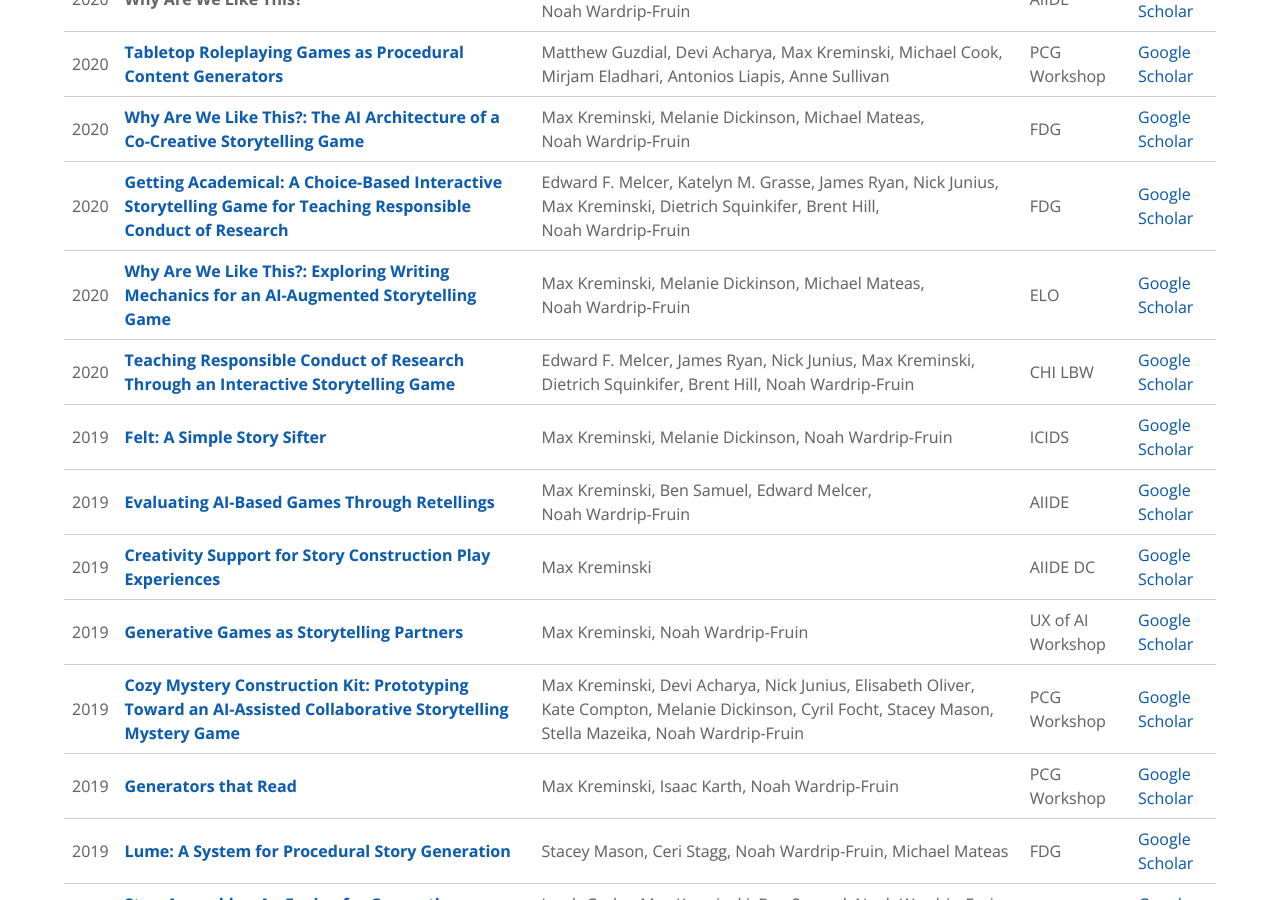
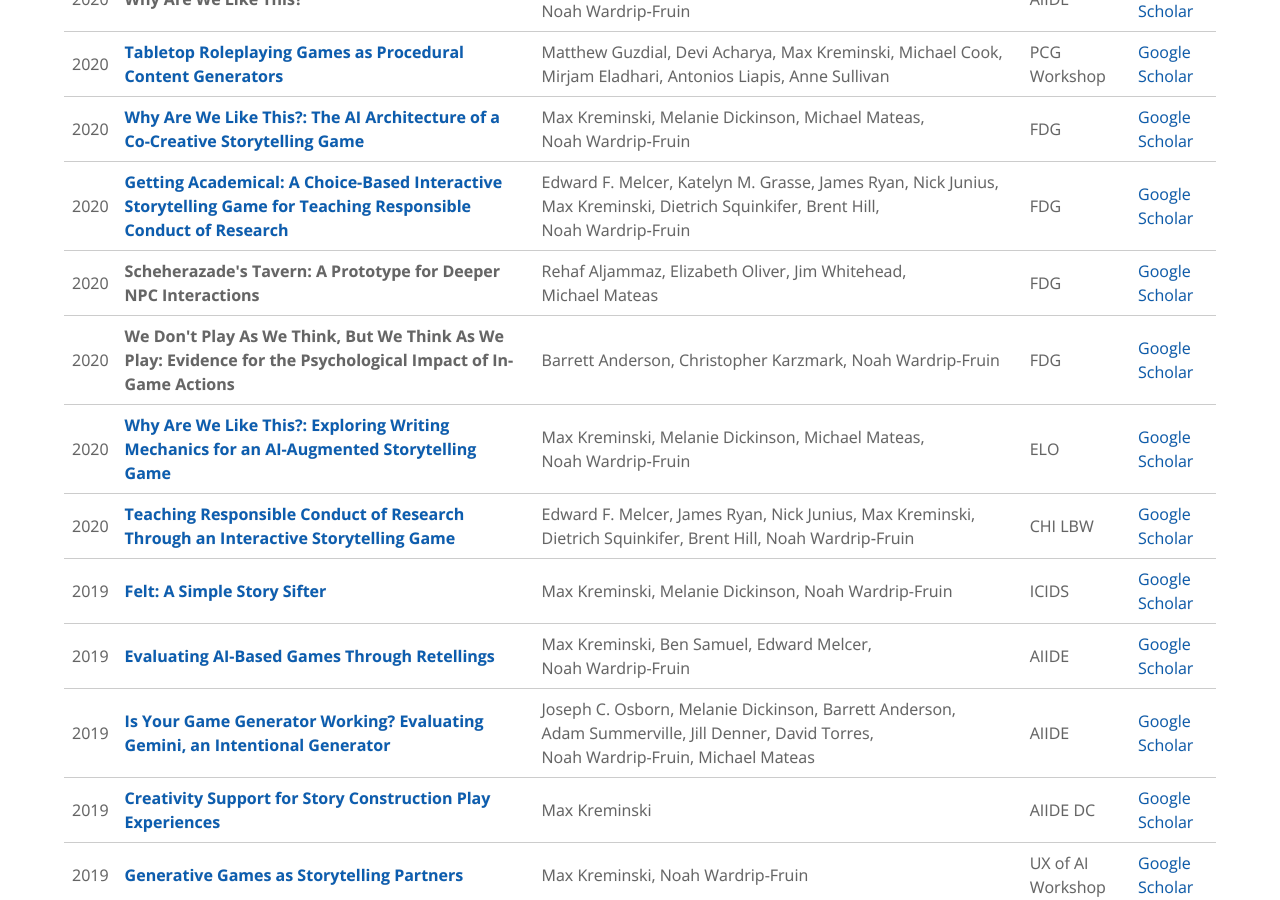
Before and after one commit to ExpressiveIntelligence/expressiveintelligence.github.io, a Jekyll site: the page built from publications/index.html, in a window 1280 px wide and 900 px high, scrolled down 282 px. Built offline with Jekyll 4.4.1, drawn with Linux system fonts in a browser that asks for light colours.

Commit message:
Add recent Barrett + Rehaf papers (AIIDE 2019, FDG 2020)

```diff
--- a/_data/publications.json
+++ b/_data/publications.json
@@ -47,6 +47,24 @@
   "pubtype": "full"
 },
 {
+  "title": "Scheherazade's Tavern: A Prototype for Deeper NPC Interactions",
+  "url": "",
+  "authors": ["Rehaf Aljammaz", "Elizabeth Oliver", "Jim Whitehead", "Michael Mateas"],
+  "year": "2020",
+  "venue": "FDG",
+  "venue_long": "Foundations of Digital Games",
+  "pubtype": "full"
+},
+{
+  "title": "We Don't Play As We Think, But We Think As We Play: Evidence for the Psychological Impact of In-Game Actions",
+  "url": "",
+  "authors": ["Barrett Anderson", "Christopher Karzmark", "Noah Wardrip-Fruin"],
+  "year": "2020",
+  "venue": "FDG",
+  "venue_long": "Foundations of Digital Games",
+  "pubtype": "full"
+},
+{
   "title": "Why Are We Like This?: Exploring Writing Mechanics for an AI-Augmented Storytelling Game",
   "url": "https://mkremins.github.io/publications/WAWLT_ELO2020.pdf",
   "authors": ["Max Kreminski", "Melanie Dickinson", "Michael Mateas", "Noah&nbsp;Wardrip&#8209;Fruin"],
@@ -80,6 +98,14 @@
   "venue_long": "Artificial Intelligence and Interactive Digital Entertainment"
 },
 {
+  "title": "Is Your Game Generator Working? Evaluating Gemini, an Intentional Generator",
+  "url": "https://www.aaai.org/ojs/index.php/AIIDE/article/view/5225/",
+  "authors": ["Joseph C. Osborn", "Melanie Dickinson", "Barrett Anderson", "Adam Summerville", "Jill Denner", "David Torres", "Noah Wardrip-Fruin", "Michael Mateas"],
+  "year": "2019",
+  "venue": "AIIDE",
+  "venue_long": "Artificial Intelligence and Interactive Digital Entertainment"
+},
+{
   "title": "Creativity Support for Story Construction Play Experiences",
   "url": "https://mkremins.github.io/publications/CreativitySupport_StoryConstruction.pdf",
   "authors": ["Max Kreminski"],
```
Also changed, not shown: 1 other file.
